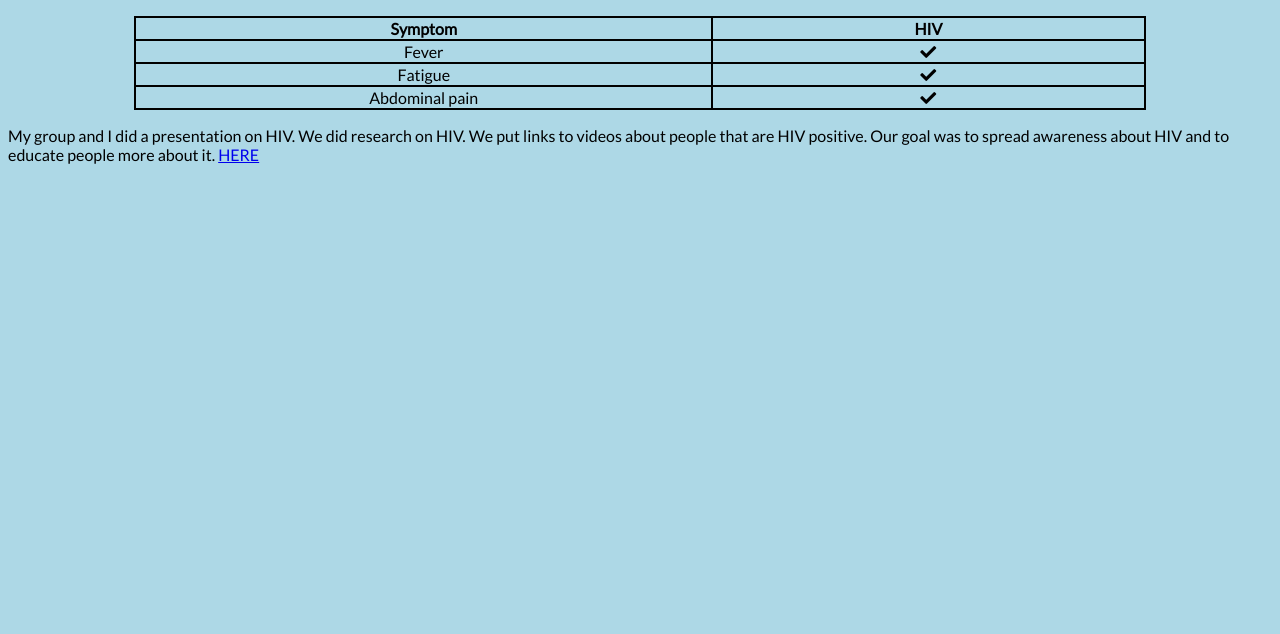
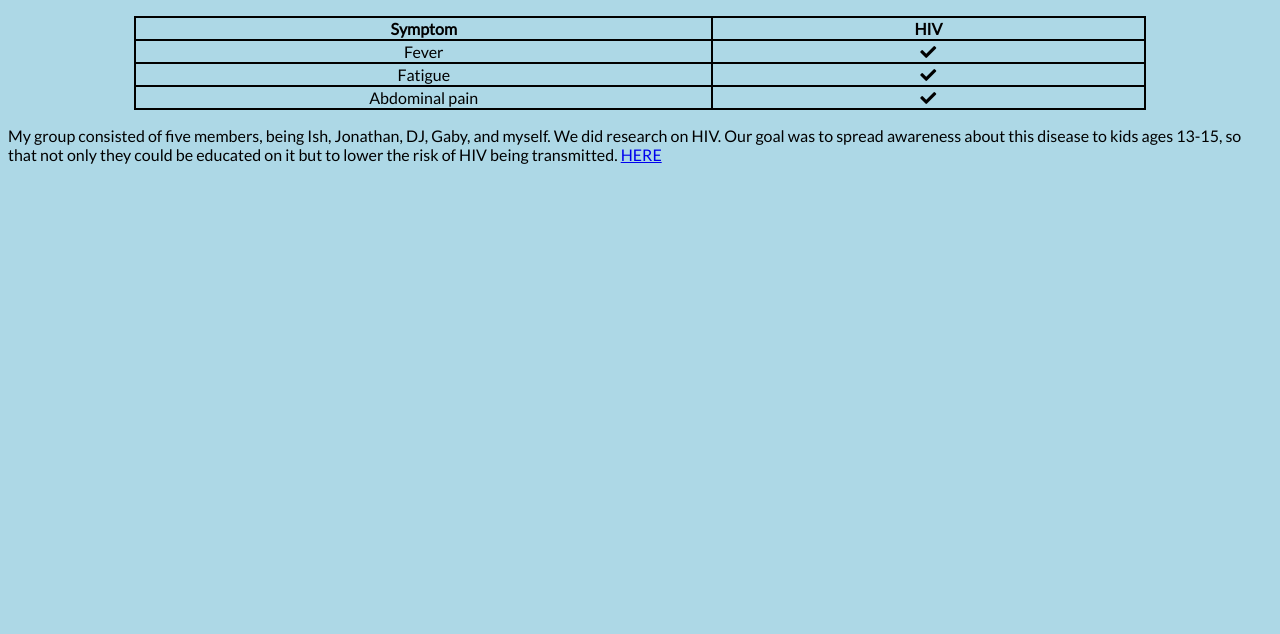
Before and after one commit to anettebautista/anettebautista.github.io, a plain HTML site: page projects.html in a window 1280 px wide. Shown: the part 166-800 px from the top of the page. Drawn offline with Linux system fonts and the light colour scheme.

Commit message:
initial commit

```diff
--- a/projects.html
+++ b/projects.html
@@ -38,7 +38,7 @@
             <td><i class="fas fa-check"></td>
         </tr>
      </table>
-        <p> My group and I did a presentation on HIV. We did research on HIV. We put links to videos about people that are HIV positive. Our goal was to spread awareness about HIV and to educate people more about it. <a href="https://docs.google.com/presentation/d/1GTwdhyAd4i4A-3jnlmGVnnAXW8wRH6ZTjpdmVwJVWII/edit#slide=id.p">HERE</a>
+        <p>My group consisted of five members, being Ish, Jonathan, DJ, Gaby, and myself. We did research on HIV. Our goal was to spread awareness about this disease to kids ages 13-15, so that not only they could be educated on it but to lower the risk of HIV being transmitted. <a href="https://docs.google.com/presentation/d/1GTwdhyAd4i4A-3jnlmGVnnAXW8wRH6ZTjpdmVwJVWII/edit#slide=id.p">HERE</a>
         </p>
 </body>
 </html>
```
Also changed, not shown: resume.html (+1 -1 lines).
